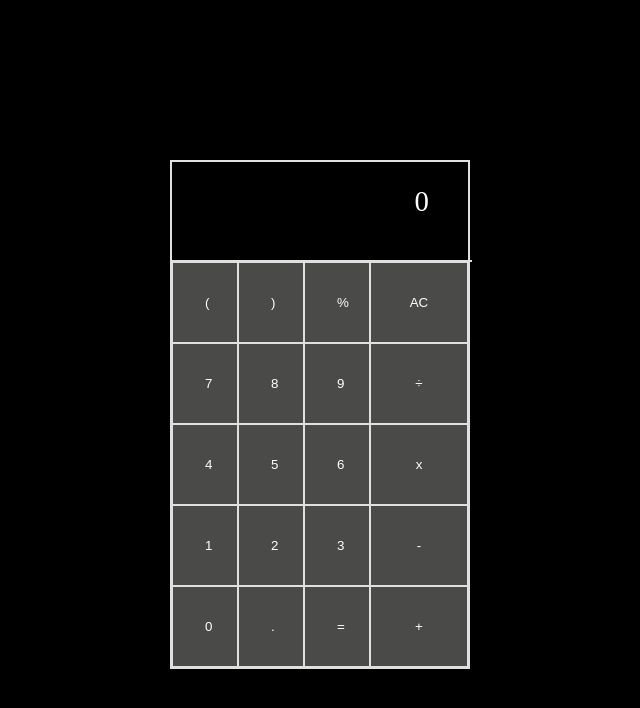
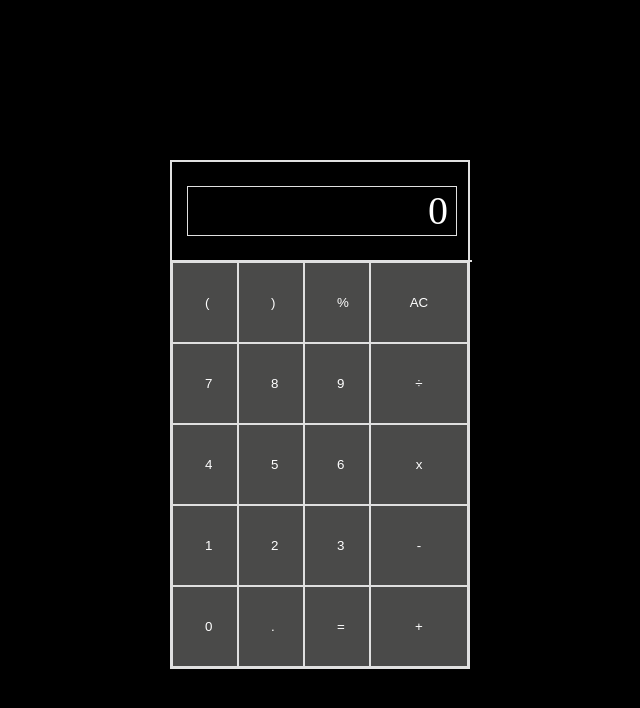
Before and after one commit to Yushi5058/calculator-project, a plain HTML site: page index.html in a window 1280 px wide. Shown: the whole page, without its empty margins (320-960 px from the left). Drawn offline with Linux system fonts and the light colour scheme.

Commit message:
update styles.css

```diff
--- a/styles.css
+++ b/styles.css
@@ -11,9 +11,9 @@ body {
 
 p {
     text-align: right;
-    margin-right:1.5em;
-    margin-top:.8em;
-    font-size: 1.8rem;
+    font-size:2.5rem;
+    margin-right:.2em;
+    margin-bottom: .7em;
 }
 .container {
     max-width:300px;
@@ -28,6 +28,13 @@ p {
     width:300px;
     height:100px;
     border-bottom:2px solid #E0E0E0;
+}
+
+.border-display {
+    border:1px solid #E0E0E0;
+    width:270px;
+    height:50px;
+    margin:1.5rem auto;
 }
 
 
```
